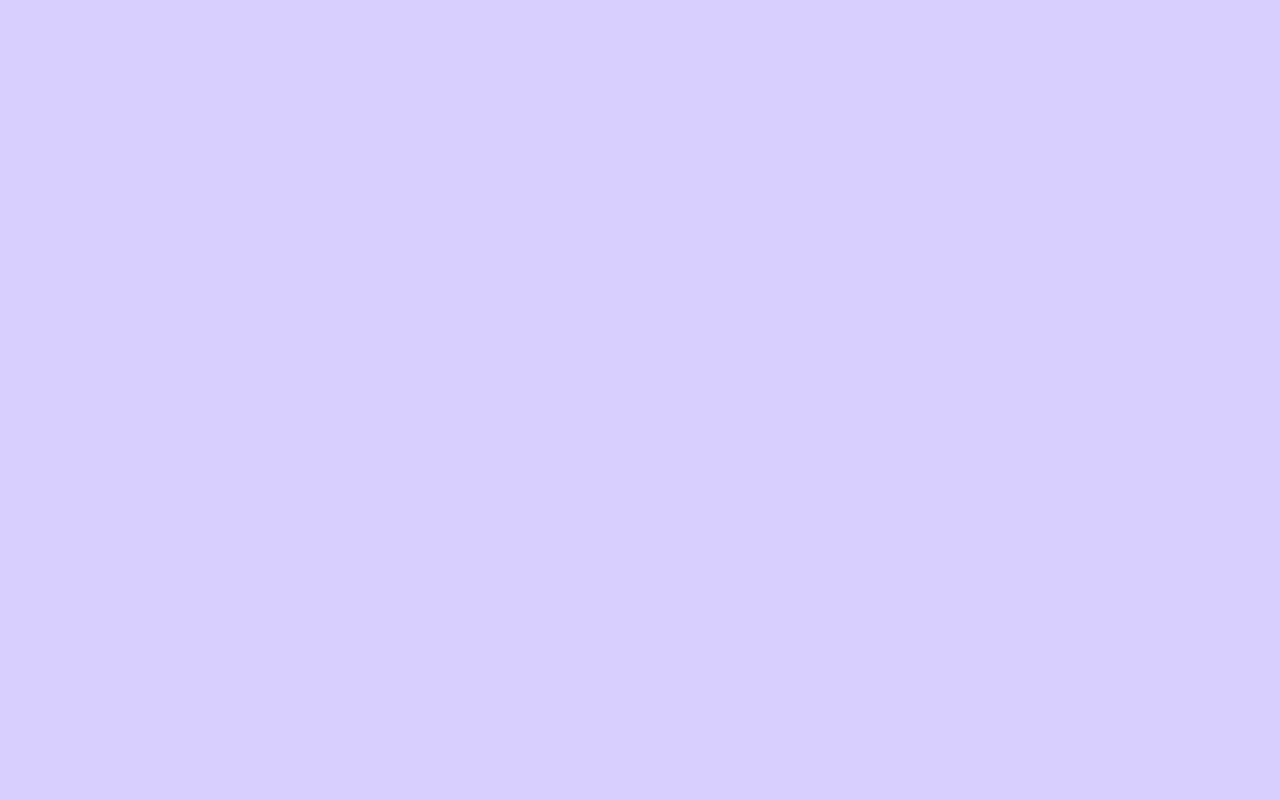
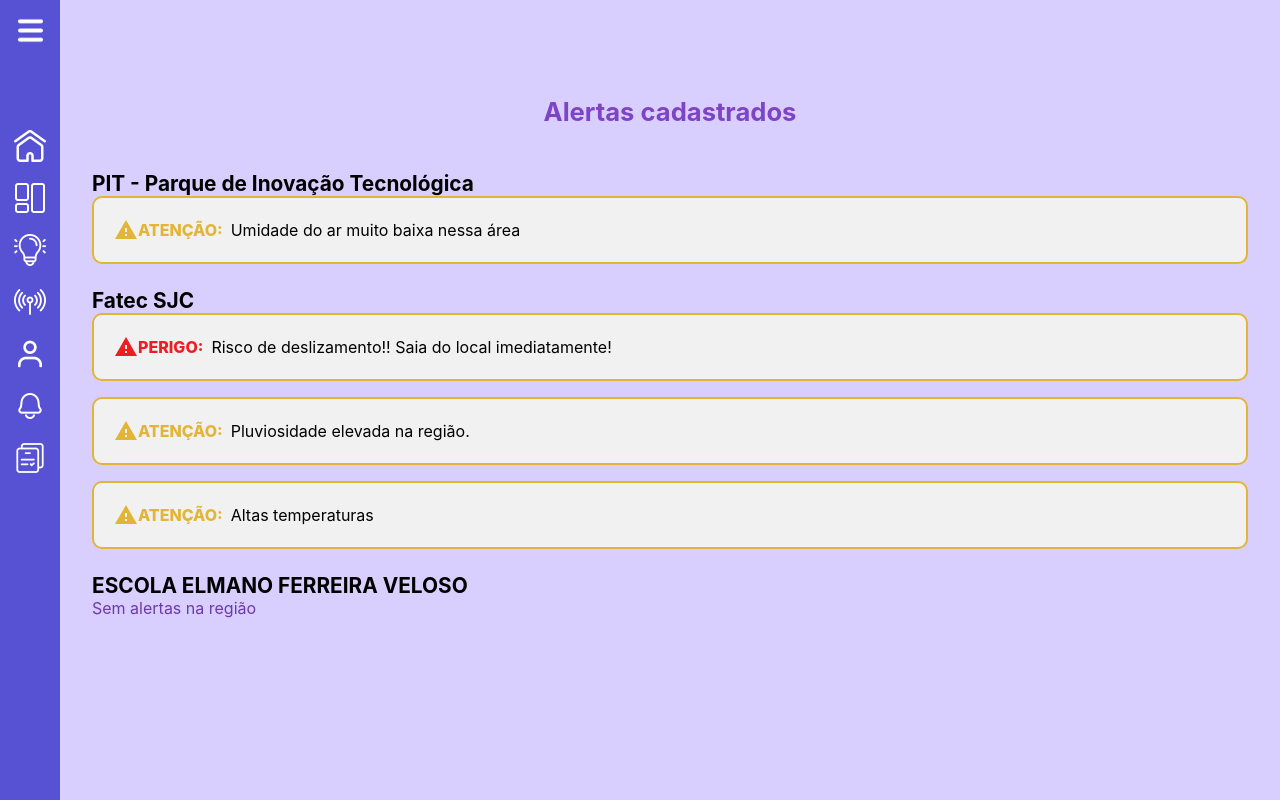
Before and after one commit to Equipe-CodeLand/API-2024.2-Front-End, a React (Vite) app: page /alertas in a window 1280 px wide. Before the commit this address had no page. Built offline with nearby package versions, Linux system fonts and the light colour scheme.

Commit message:
📋 - task: tela com os alertas

```diff
--- a/package.json
+++ b/package.json
@@ -15,11 +15,12 @@
     "@headlessui/react": "^2.1.5",
     "@mui/icons-material": "^6.0.2",
     "@mui/material": "^6.0.2",
-    "@tabler/icons-react": "^3.15.0",
+    "pnpm": "^9.10.0",
     "react": "^18.3.1",
     "react-dom": "^18.3.1",
     "react-router-dom": "^6.26.1",
-    "tailwindcss": "^3.4.10"
+    "tailwindcss": "^3.4.10",
+    "tecsus": "file:"
   },
   "devDependencies": {
     "@eslint/js": "^9.9.1",
--- /dev/null
+++ b/src/pages/Alertas/index.tsx
@@ -0,0 +1,76 @@
+import React from 'react';
+import WarningIcon from '@mui/icons-material/Warning';
+import { Sidebar } from '../../components/sidebar/sidebar';
+import './style.css';
+
+const Alertas: React.FC = () => {
+  // Payload fictício para alertas
+  const alerts = [
+    {
+      local: "PIT - Parque de Inovação Tecnológica",
+      alerts: [
+        {
+          gravidade: "Atenção",
+          descricao: "Umidade do ar muito baixa nessa área"
+        }
+      ]
+    },
+    {
+      local: "Fatec SJC",
+      alerts: [
+        {
+          gravidade: "Perigo",
+          descricao: "Risco de deslizamento!! Saia do local imediatamente!",
+        },
+        {
+          gravidade: "Atenção",
+          descricao: "Pluviosidade elevada na região."
+        },
+        {
+          gravidade: "Atenção",
+          descricao: "Altas temperaturas"
+        }
+      ]
+    },
+    {
+        local: "ESCOLA ELMANO FERREIRA VELOSO",
+        alerts: []
+      }
+  ];
+
+  return (
+    <div className='container'>
+      <Sidebar />
+      <div style={{ marginLeft: '60px' }}> {/* Adicionar margem à esquerda */}
+        <div className="title-box">
+          <h2 className='title-text'>Alertas cadastrados</h2>
+        </div>
+        <div className="content">
+          {alerts.map((location, index) => (
+            <div className="alert-container" key={index}>
+              <h2 className="small-title-text">{location.local}</h2>
+
+              {location.alerts.length === 0 ? (
+                <p className="no-alert-text">Sem alertas na região</p>
+              ) : (
+                location.alerts.map((alert, idx) => (
+                  <div className="alert-box" key={idx}>
+                    <div className="alert-info">
+                      <div className="icon-and-type">
+                        <WarningIcon className={`icon ${alert.gravidade === 'Perigo' ? 'red' : 'yellow'}`} />
+                        <p className={`type-text ${alert.gravidade === 'Perigo' ? 'red' : 'yellow'}`}>{alert.gravidade}: </p>
+                      </div>
+                      <p className="">{alert.descricao}</p>
+                    </div>
+                  </div>
+                ))
+              )}
+            </div>
+          ))}
+        </div>
+      </div>
+    </div>
+  );
+};
+
+export default Alertas;
--- /dev/null
+++ b/src/pages/Alertas/style.css
@@ -0,0 +1,51 @@
+.alert-container{
+    width: 100%;
+    padding: 0 var(--pd-4);
+    margin: var(--mg-1) 0;
+  }
+  .alert-container .alert-box{
+    width: 100%;
+    display: flex;
+    align-items: center;
+    justify-content: space-between;
+    gap: 1rem;
+    margin-bottom: var(--mg-4);
+    padding:  var(--pd-5);
+    background: var(--main-white);
+    border: 2px solid var(--main-yellow);
+    border-radius: 10px;
+  }
+  .no-alert-text {
+    color: var(--main-purple);
+  }
+
+  .alert-container .alert-box .alert-info{
+    display: flex;
+    align-items: center;
+    gap: 0.5rem;
+  }
+  .alert-container .alert-box .alert-info .icon-and-type{
+    display: flex;
+    align-items: center;
+  }
+  .alert-container .alert-box .alert-info .type-text{
+    font-weight: 800;
+    text-transform: uppercase;
+  }
+  .alert-container .alert-box .alert-info .yellow{
+    color: var(--main-yellow);
+  }
+  .alert-container .alert-box .alert-info .red{
+    color: var(--main-red);
+  }
+
+  @media(max-width: 991px){
+    .alert-container .alert-box{
+      flex-direction: column;
+    }
+    .alert-container .alert-box .alert-info{
+      display: flex;
+      align-items: center;
+      flex-direction: column;
+    }
+  }
--- a/src/routes/index.tsx
+++ b/src/routes/index.tsx
@@ -1,10 +1,10 @@
 import { BrowserRouter, Routes, Route } from "react-router-dom";
 import CadastroEstacao from "../pages/CadastroEstação/cadastroEstacao";
-import DropdownExample from "../pages/DropdownExample";
 import DropdownUsuario from "../pages/DropdownUsuario";
 import Notificacoes from "../pages/Notificações";
 import '../globalCss/index.css'
 import Home from "../pages/Home/home";
+import Alertas from "../pages/Alertas";
 
 export default function Rotas() {
     return(
@@ -13,8 +13,8 @@
                 <Route path='/' element={<Home />} />
                 <Route path='/notificacoes' element={<Notificacoes />} />
                 <Route path='/estacao/cadastro' element={<CadastroEstacao />} />
-                <Route path='/dropdown-exemplo' element={<DropdownExample />} />
                 <Route path='/usuarios' element={<DropdownUsuario />} />
+                <Route path='/alertas' element={<Alertas />} />
             </Routes>
         </BrowserRouter>
     )
```
Also changed, not shown: 2 other files (tests, documents, lock files or other folders).
